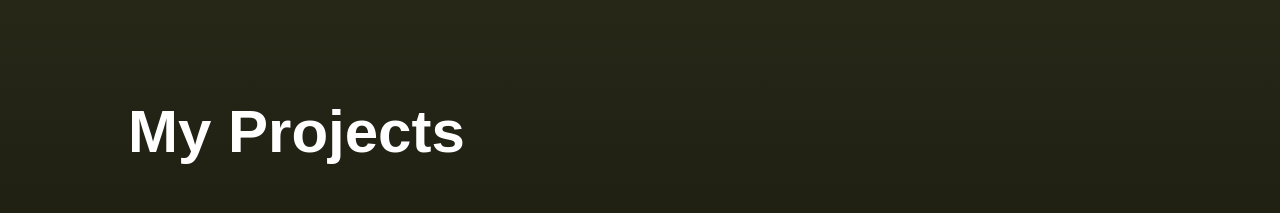
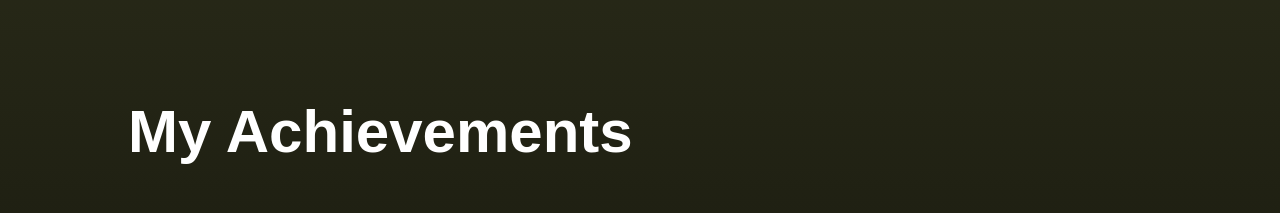
Before and after one commit to 00LEEE/My-Portfolio, a plain HTML site: page index.html in a window 1280 px wide. Shown: the part 1855-2068 px from the top of the page. Drawn offline with Linux system fonts and the light colour scheme.

Commit message:
editing my h1 class

```diff
--- a/index.html
+++ b/index.html
@@ -107,7 +107,7 @@
 <!----------portfolio--------->
 <div id="portfolio">
     <div class="container">
-        <h1 class="sub-title">My Projects</h1>
+        <h1 class="sub-title">My Achievements</h1>
         <div class="work-list">
             <div class="work">
                 <img src="https://i.imgur.com/h0jdZYi.png">
```
